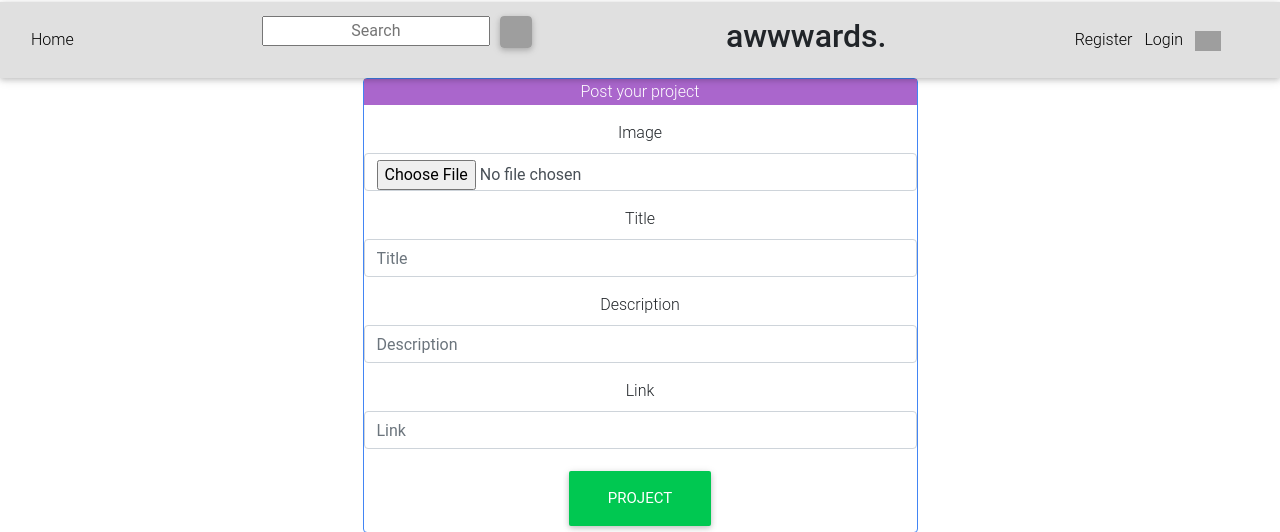
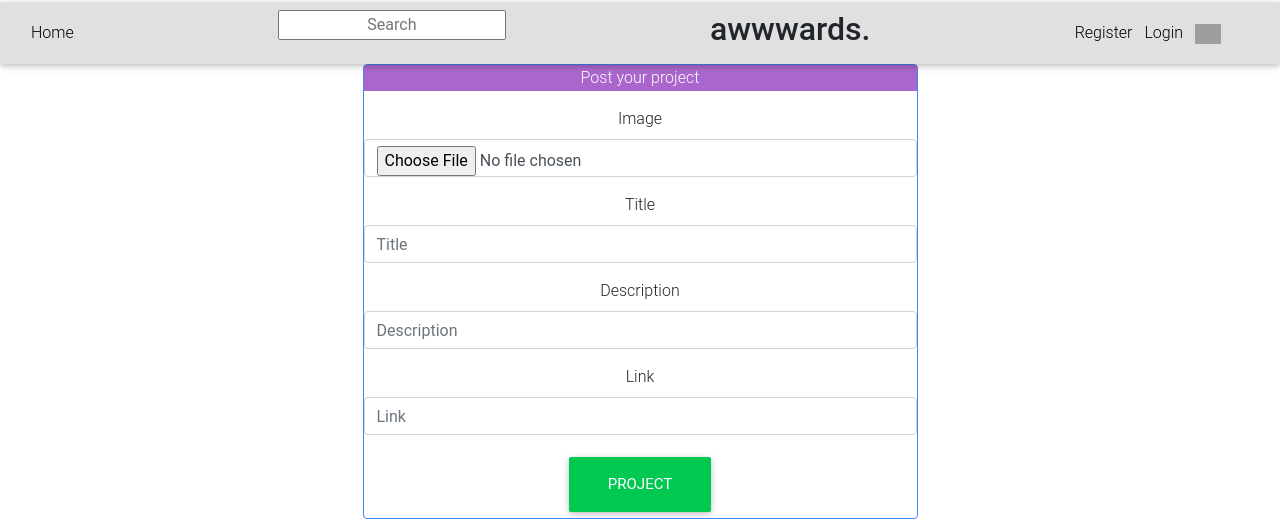
Before and after one commit to YvonneGi/Awwards, a Django app: page /new/project/ in a window 1280 px wide. Shown: the top 532 px of the page. Run offline with Django 3.2, Linux system fonts and the light colour scheme; the visitor is signed in with stand-in values (Sample User, id 1); data comes from the database, SQL or seed files in the repository; some libraries are stand-ins or nearby versions; grey boxes are pictures that could not be loaded.

Commit message:
edit navbar option

```diff
--- a/awward/templates/navbar.html
+++ b/awward/templates/navbar.html
@@ -33,9 +33,9 @@
       <form class="navbar-form navbar-left" action="{% url 'search_results'%}">
           <div class="form-group">
               <input id="input-field" type="text" placeholder='Search' style="text-align: center" name="search">
-            <button class="btn bg-white rounded p-0" type="submit"><img
+            <!-- <button class="btn bg-white rounded p-0" type="submit"><img
                 src="https://www.freeiconspng.com/uploads/search-icon-png-27.png" alt="" width="32px"
-                height="32px"></button>
+                height="32px"></button> -->
           </div>
         </form>
 
```
